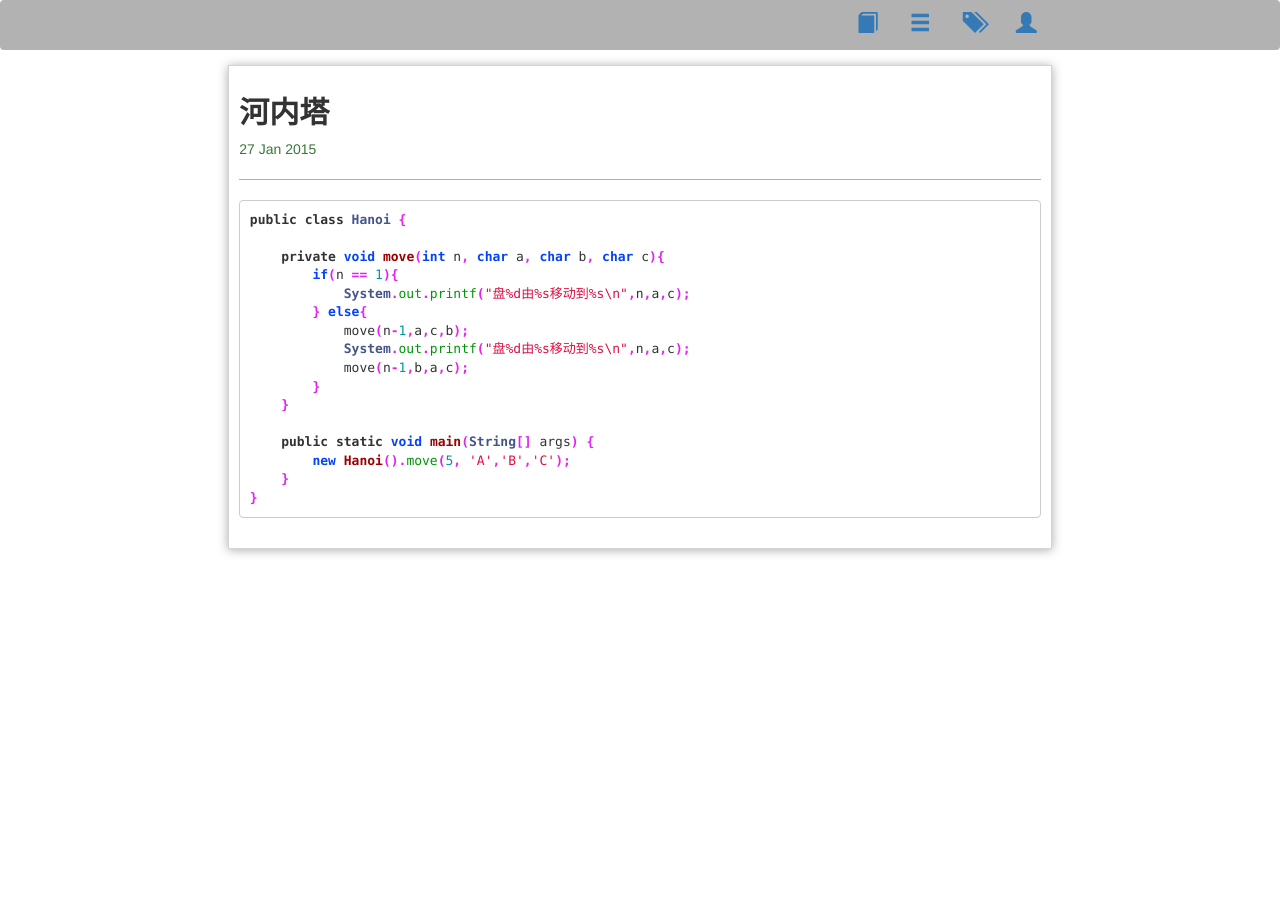
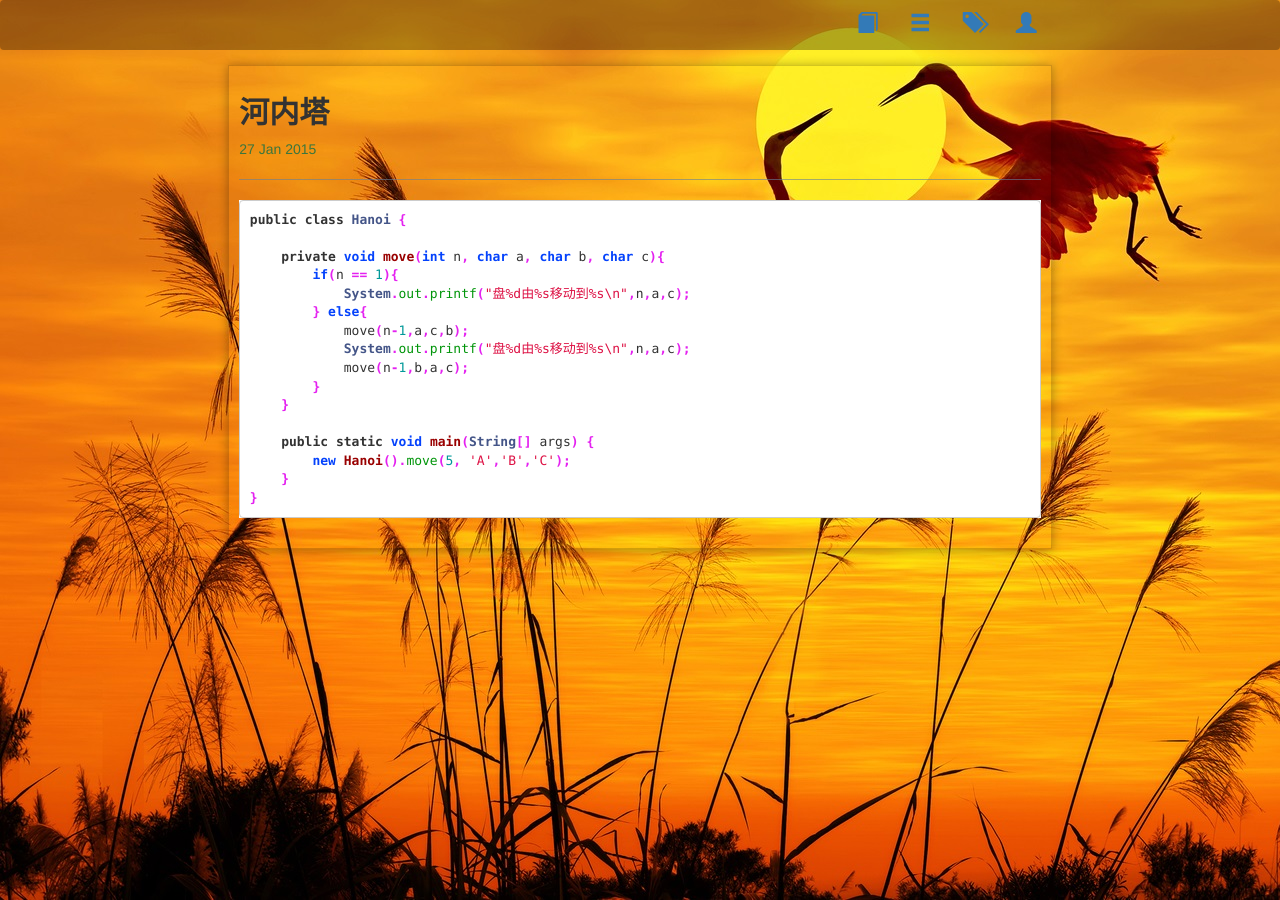
Before and after one commit to bit-ranger/blog, a Jekyll site: the page built from _posts/2015-01-27-hanoi.md, in a window 1280 px wide. Built offline with Jekyll 4.4.1, drawn with Linux system fonts in a browser that asks for light colours; nearby versions of some CDN libraries; Markdown is read by kramdown in place of the engine named in the settings.

Commit message:
Update default.html

```diff
--- a/_layouts/default.html
+++ b/_layouts/default.html
@@ -15,7 +15,7 @@
 </head>
 <body>
 <!-- 背景 -->
-<div style="fixed-background"></div>
+<div class="fixed-background"></div>
 <!-- << 顶部导航条,手机屏幕不显示 -->
 <nav class="navbar navbar-fixed-top hidden-xs" role="navigation">
     <div class="container-fluid">
```
